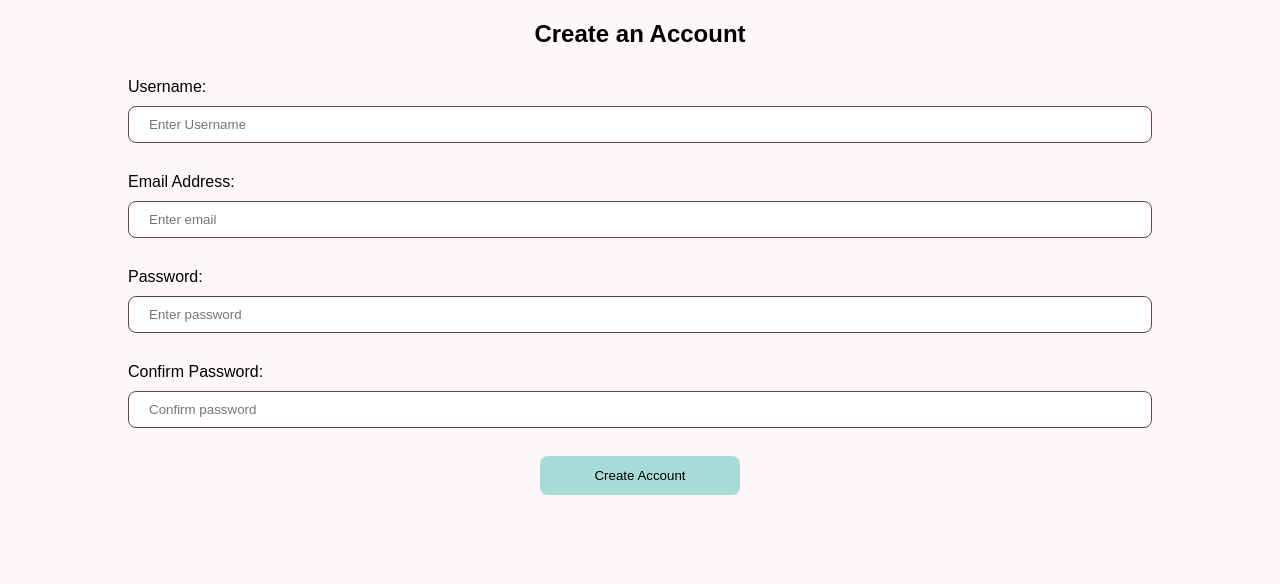
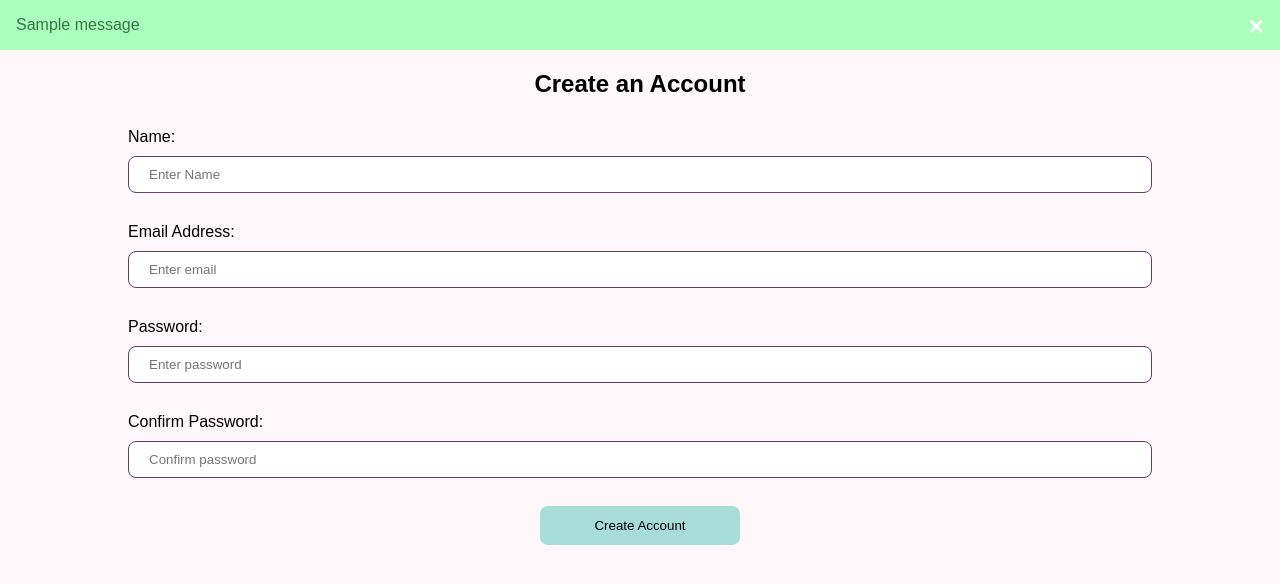
Before and after one commit to KenzyN27/software-sec-website, a Flask app: page /create_account in a window 1280 px wide. Shown: the part 46-630 px from the top of the page. Run offline with Flask 3, Linux system fonts and the light colour scheme; tables that the repository leaves empty hold one stand-in row (values such as "Sample post"); one stand-in notice (Sample message) is shown.

Commit message:
Created database framework and create account functionality

```diff
--- a/Website/__init__.py
+++ b/Website/__init__.py
@@ -1,10 +1,18 @@
 from flask import Flask
+from flask_sqlalchemy import SQLAlchemy
+from os import path
 
+db = SQLAlchemy()
+DB_NAME = "database.db"
 
 def create_app():
     app = Flask(__name__)
     # secret key to encrypt communication
+
+    # CHANGE HOW THE KEY IS IMPLEMENTED LATER
     app.config['SECRET_KEY'] = "4ZqUkSkzQgdGTdqQtf1o73UqejhqTw6uu5mbaD7zkDE="
+    app.config['SQLALCHEMY_DATABASE_URI'] = f'sqlite:///{DB_NAME}'
+    db.init_app(app)
 
     # give app the Blueprints
     from .views import views
@@ -15,4 +23,11 @@ def create_app():
     app.register_blueprint(views, url_prefix='/')
     app.register_blueprint(auth, url_prefix='/')
 
+    # import the database defines first before creating database
+    from . import models
+
+    # SQLAlchemy was updated to automatically not replace db if already there. Created as follows:
+    with app.app_context():
+        db.create_all()
+
     return app
--- a/Website/auth.py
+++ b/Website/auth.py
@@ -1,9 +1,12 @@
-from flask import Blueprint, render_template
+from flask import Blueprint, render_template, request, flash, redirect, url_for
+from .models import User
+from werkzeug.security import generate_password_hash, check_password_hash
+from . import db
 
 # setup Blueprint for authentication webpages
 auth = Blueprint('auth', __name__)
 
-@auth.route('/login')
+@auth.route('/login', methods=['GET', 'POST'])
 def login():
     return render_template("login.html")
 
@@ -11,6 +14,28 @@ def login():
 def logout():
     return render_template("logout.html")
 
-@auth.route('/create_account')
+@auth.route('/create_account', methods=['GET', 'POST'])
 def create_account():
+    if request.method == 'POST':
+        email = request.form.get('email')
+        name = request.form.get('name')
+        pswd1 = request.form.get('pswd1')
+        pswd2 = request.form.get('pswd2')
+
+        if len(email) < 4:
+            flash("Email must be greater than 4 characters.", category='error')
+        elif len(name) < 2:
+            flash("First name must be greater than 1 character.", category='error')
+        elif pswd1 != pswd2:
+            flash("Passwords do not match.", category='error')
+        elif len(pswd1) < 7:
+            flash("Password must be secure. Requirements: At least 8 characters and can use lowercase, uppercase, or !@#$%^&()", category='error')
+        else:
+            new_user = User(email=email, password=generate_password_hash(pswd1, method='pbkdf2'), name=name)
+            db.session.add(new_user)
+            db.session.commit()
+            flash("Account created!", category='success')
+            # send user home
+            return redirect(url_for('views.home'))
+
     return render_template("create_account.html")
--- a/Website/static/styles/basestyle.css
+++ b/Website/static/styles/basestyle.css
@@ -64,3 +64,36 @@ body {
     background-color: #d67ab1;
     color: black;
 }
+
+.bad-alert {
+    padding: 16px;
+    background-color: #ffb9b9;
+    color: #6f3333;
+    margin-bottom: 20px;
+}
+
+.good-alert {
+    padding: 16px;
+    background-color: #abffbd;
+    color: #3a7446;
+    margin-bottom: 20px;
+}
+
+.closebtn {
+    margin-left: 15px;
+    color: white;
+    font-weight: bold;
+    float: right;
+    font-size: 26px;
+    line-height: 20px;
+    cursor: pointer;
+    transition: 0.3s;
+}
+
+.bad-alert .closebtn:hover {
+    color: #6f3333;
+}
+
+.good-alert .closebtn:hover {
+    color: #3a7446;
+}
--- a/Website/templates/base.html
+++ b/Website/templates/base.html
@@ -27,6 +27,29 @@
             </div>
         </div>
 
+        <!-- loop to display alerts -->
+        {% with messages = get_flashed_messages(with_categories=true) %}
+            {% if messages %}
+                {% for category, message in messages %}
+                    {% if category == 'error' %}
+                        <div class="bad-alert">
+                            {{ message }}
+                            <span class="closebtn" onclick="this.parentElement.style.display='none';">
+                                &times;
+                            </span>
+                        </div>
+                    {% else %}
+                        <div class="good-alert">
+                            {{ message }}
+                            <span class="closebtn" onclick="this.parentElement.style.display='none';">
+                                &times;
+                            </span>
+                        </div>
+                    {% endif %}
+                {% endfor %}
+            {% endif %}
+        {% endwith %}
+
         <div class="content-container">{% block content %}{% endblock %}</div>
 
     </body>
--- a/Website/templates/create_account.html
+++ b/Website/templates/create_account.html
@@ -7,13 +7,13 @@
 <form method="POST">
     <h2 align="center">Create an Account</h2>
     <div class="account-form">
-        <label for="uname">Username:</label>
+        <label for="name">Name:</label>
         <br />
         <input
             type="text"
-            placeholder="Enter Username"
-            id="uname"
-            name="uname"
+            placeholder="Enter Name"
+            id="name"
+            name="name"
             required
         >
     </div>
--- a/main.py
+++ b/main.py
@@ -1,4 +1,4 @@
-from Website import create_app
+from website import create_app
 
 app = create_app()
 
```
Also changed, not shown: Website/models.py (+9 -0 lines), Website/templates/login.html (+4 -4 lines).
